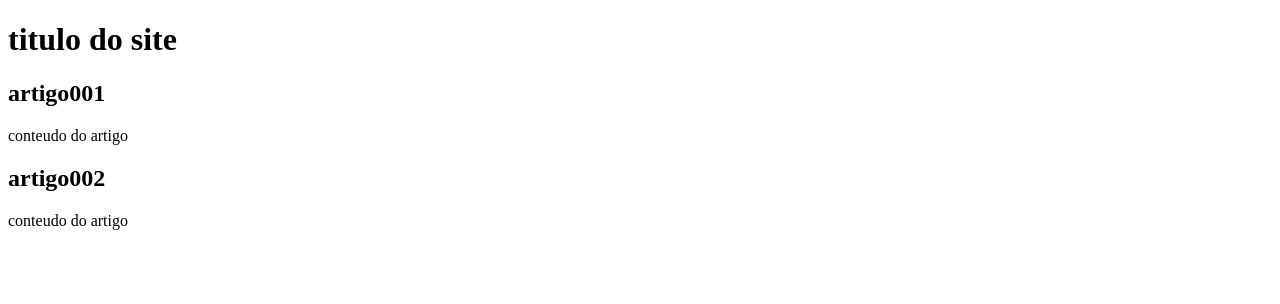
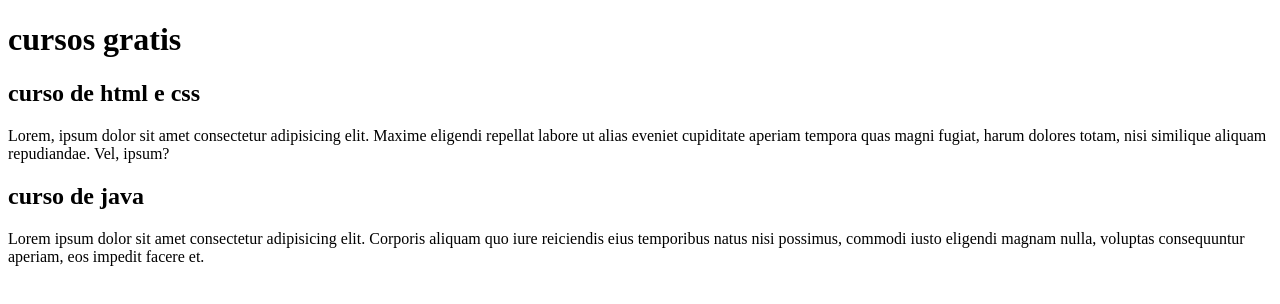
Before and after one commit to soso-duart/projeto-site, a plain HTML site: page index.html in a window 1280 px wide. Drawn offline with Linux system fonts and the light colour scheme.

Commit message:
Update index.html
comecei a escrever o conteúdo

```diff
--- a/index.html
+++ b/index.html
@@ -8,15 +8,15 @@
 <body>
     <MAIn>
         <head>
-            <h1>titulo do site</h1>
+            <h1> cursos gratis</h1>
         </head>
         <article>
-            <h2>artigo001</h2>
-            <p>conteudo do artigo</p>
+            <h2>curso de html e css</h2>
+            <p>Lorem, ipsum dolor sit amet consectetur adipisicing elit. Maxime eligendi repellat labore ut alias eveniet cupiditate aperiam tempora quas magni fugiat, harum dolores totam, nisi similique aliquam repudiandae. Vel, ipsum?</p>
         </article>
         <article>
-            <h2>artigo002</h2>
-            <p>conteudo do artigo</p>
+            <h2>curso de java</h2>
+            <p>Lorem ipsum dolor sit amet consectetur adipisicing elit. Corporis aliquam quo iure reiciendis eius temporibus natus nisi possimus, commodi iusto eligendi magnam nulla, voluptas consequuntur aperiam, eos impedit facere et.</p>
         </article>
     </MAIn>
 </body>
```
